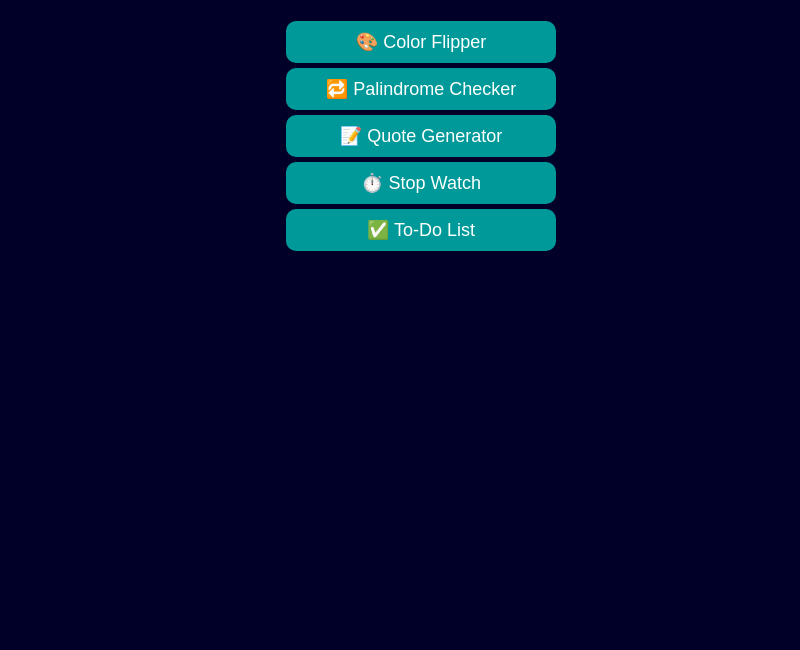
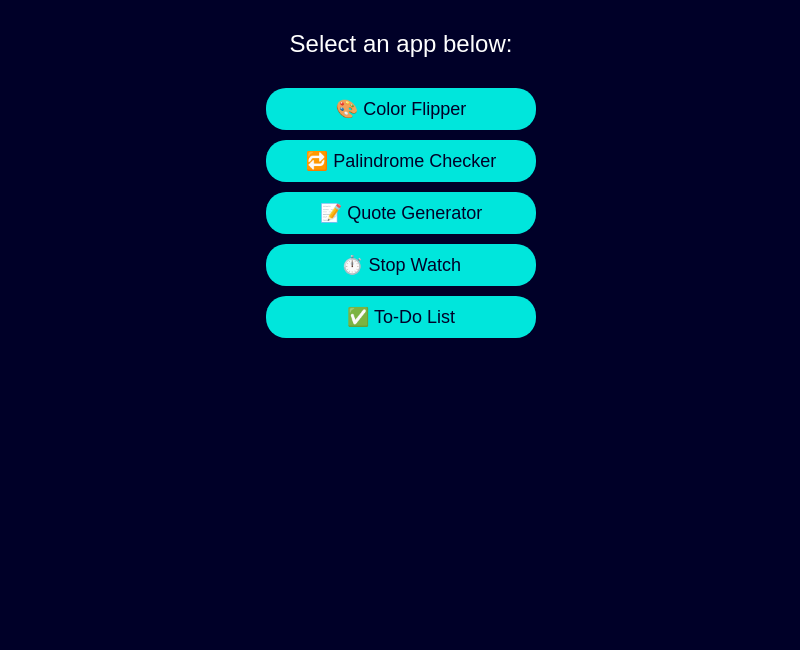
Before and after one commit to m-zta/5-js-apps, a website built with Vite: page index.html in a window 1280 px wide. Shown: the part 150-800 px from the top of the page, without its empty margins (239-1039 px from the left). Built offline with nearby package versions, Linux system fonts and the light colour scheme.

Commit message:
home page style improvements

```diff
--- a/index.html
+++ b/index.html
@@ -6,17 +6,23 @@
     <title>JavaScript Apps</title>
     <link rel="icon" href="/public/icons/app-store.png" />
     <link rel="stylesheet" href="/src/shared/styles/global.css" />
+    <link rel="stylesheet" href="/src/styles.css" />
   </head>
   <body>
+    <div class="title-container">
       <h1>Welcome to my JavaScript Apps</h1>
+    </div>
+    <div class="app-container">
+      <div class="description-container">
         <p>Select an app below:</p>
+      </div>
 
       <nav>
         <ul id="app-list">
           <!-- JS will populate this list -->
         </ul>
       </nav>
-
+    </div>
     <script src="/src/main.js"></script>
   </body>
 </html>
--- a/src/shared/styles/global.css
+++ b/src/shared/styles/global.css
@@ -33,9 +33,11 @@ a {
 h1 {
   font-size: 3rem;
   font-weight: bold;
+  margin-top: 80px;
 }
 
 p {
+  margin: 20px 0;
   font-size: 1.5rem;
 }
 
@@ -44,19 +46,24 @@ ul {
   list-style: none;
 }
 
-.nav-link {
-  display: inline-block;
-  text-decoration: none;
-  font-size: 18px;
-  background: #009999;
-  color: white;
-  margin-bottom: 5px;
-  padding: 10px 15px;
-  border-radius: 10px;
-  transition: 0.1s;
-  width: 240px;
+
+.title-container {
+  height: 120px;
+  display: flex;
+  justify-content: center;
+  align-items: center;
 }
 
-.nav-link:hover {
-  background: #009999;
+.description-container {
+  display: flex;
+  justify-content: center;
+  align-items: center;
 }
+
+.app-container {
+  padding: 40px;
+  display: flex;
+  flex-direction: column;
+  justify-content: center;
+  align-items: center;
+}
--- /dev/null
+++ b/src/styles.css
@@ -0,0 +1,31 @@
+#app-list {
+  margin: 0;
+  padding: 0;
+}
+
+li {
+  margin: 10px 0;
+  border-radius: 20px;
+  transition: transform 0.1s ease-in-out, box-shadow 0.1s ease-in-out;
+}
+
+li:active {
+  transform: scale(0.98);
+}
+
+li:hover {
+  box-shadow: 0 0 10px 2px var(--shadow-color);
+}
+
+.nav-link {
+  display: block;
+  text-decoration: none;
+  font-size: 18px;
+  color: var(--button-text-color);
+  background: var(--primary-button-color);
+  margin-bottom: 5px;
+  border-radius: 20px;
+  padding: 10px 15px;
+  transition: 0.1s;
+  width: 240px;
+}
```
Also changed, not shown: src/apps/color-flipper/styles.css (+0 -19 lines). Lines whose indentation alone changed are shown as unchanged.
